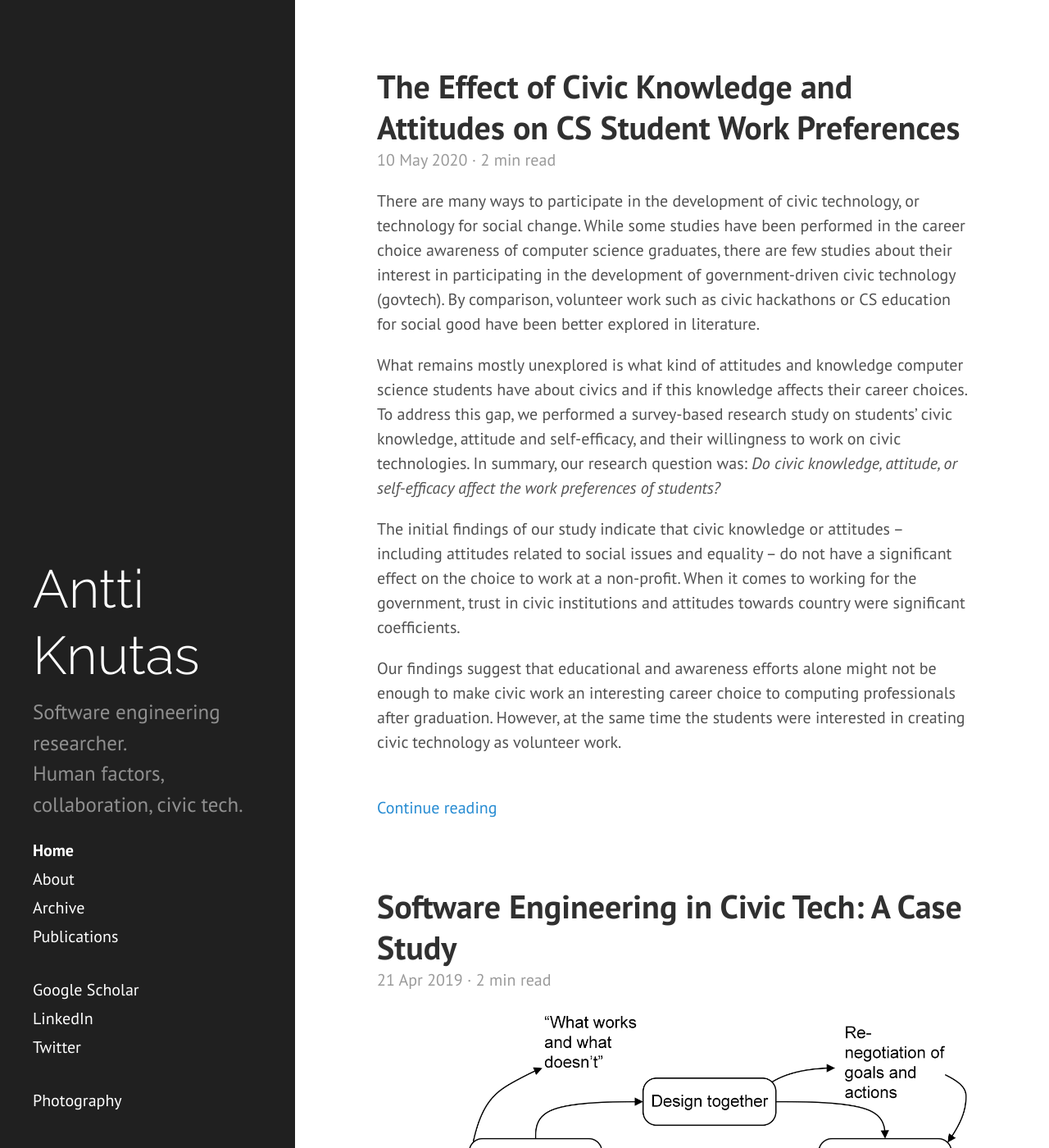
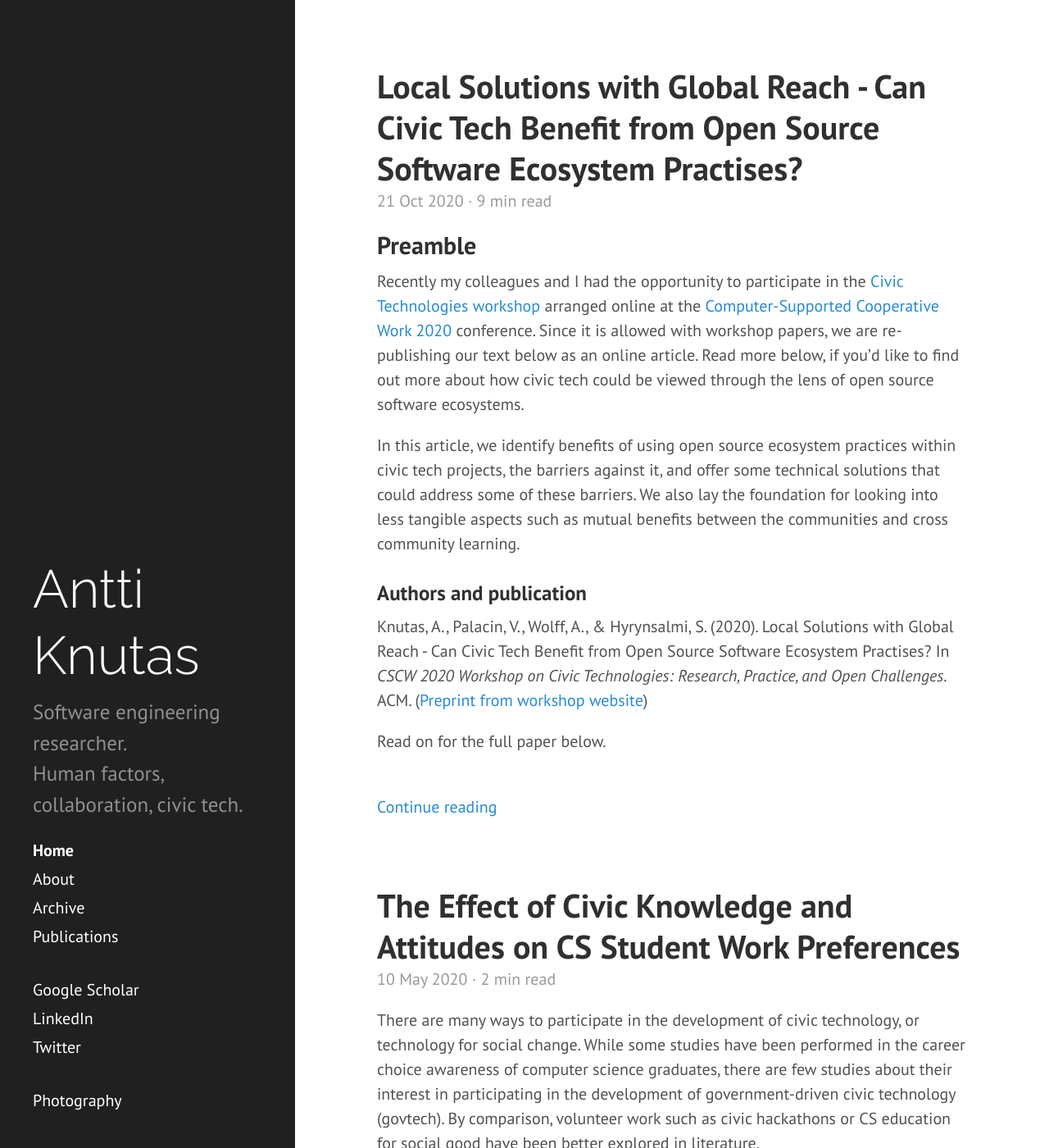
Before and after one commit to aknutas/aknutas.github.io, a Jekyll site: the page built from index.html, in a window 1280 px wide and 1400 px high. Shown: the whole window at 82% size. Built offline with Jekyll 4.4.1, drawn with Linux system fonts in a browser that asks for light colours; the list of posts is cut into pages by our own code; some of the changed lines change nothing that is shown; some of the changed text lies outside the part shown.

Commit message:
New blog article

```diff
--- /dev/null
+++ b/_posts/2020-10-21-civic-ecosystems.md
@@ -0,0 +1,187 @@
+---
+layout: post
+title: 'Local Solutions with Global Reach - Can Civic Tech Benefit from Open Source Software Ecosystem Practises?'
+tags:
+    - civic tech
+    - ecosystems
+published: true
+---
+
+## Preamble
+Recently my colleagues and I had the opportunity to participate in the [Civic Technologies workshop](https://cscwcivictechnologies.wordpress.com/) arranged online at the [Computer-Supported Cooperative Work 2020](https://cscw.acm.org/2020/) conference. Since it is allowed with workshop papers, we are re-publishing our text below as an online article. Read more below, if you'd like to find out more about how civic tech could be viewed through the lens of open source software ecosystems.
+
+In this article, we identify benefits of using open source ecosystem practices within civic tech projects, the barriers against it, and offer some technical solutions that could address some of these barriers. We also lay the foundation for looking into less tangible aspects such as mutual benefits between the communities and cross community learning.
+
+### Authors and publication
+Knutas, A., Palacin, V., Wolff, A., & Hyrynsalmi, S. (2020). Local Solutions with Global Reach - Can Civic Tech Benefit from Open Source Software Ecosystem Practises? In *CSCW 2020 Workshop on Civic Technologies: Research, Practice, and Open Challenges*. ACM. ([Preprint from workshop website](https://cscwcivictechnologies.wordpress.com/papers/))
+
+Read on for the full paper below.
+
+<!--more-->
+
+## *Local Solutions with Global Reach --- Can Civic Tech Benefit from Open Source Software Ecosystem Practises?*
+
+![Figure: One possible view into civic tech ecosystems](/assets/img/2020-10-21-civic-ecosystems.png)
+*Figure: One possible view into civic tech ecosystems, following notation by [^Musil2013]*
+
+### Introduction
+
+Civic technology refers to the diverse ways in which people are using
+technology to influence change in society (Boehner and DiSalvo 2016[^boehner2016];
+Knight Foundation 2013[^KnightFoundation2013]; Steinberg 2014[^Steinberg2014]). There are a variety of creators
+of civic tech, ranging from commercial actors, governments, non-profits,
+volunteer organizations, and loosely organized communities (Sifry,
+Stempeck, and Simpson 2017[^sifry2017civic]). These creators vary in purpose (Saldivar et
+al. 2019) and in how they identify themselves as
+practitioners (Costanza-Chock et al. 2018[^costanza-chock_morethancode_2018]).[^1] What is common in all of
+these projects, is that they address a societal need identified by the
+public, or together with the public. For example, the need to identify
+air pollution, increased transparency, or participatory governance.
+
+Civic tech projects are often partly or fully driven by volunteers, they
+might lack involved technologists, and the people invested in solving
+social issues are not always well resourced. Due to this, it is
+important that software supporting civic technology would be easily
+available and shared by successful civic tech projects. This can be a
+challenge due to the fact that civic tech solutions are created together
+with or bespoke for the community, on the other hand empowering that
+specific community, but at the same time making them more difficult to
+share and customize. Furthermore, making software more adaptable
+requires more effort and resources, and that is rarely the main goal.
+
+Several civic tech groups already consider Free/Libre and open source
+software important, seeing its values to be consistent with the goals of
+equity, justice, transparency, and sharing instead of
+competition (Costanza-Chock et al. 2018; Smith and Martı́n 2020). Despite
+this, poorly resourced projects might turn to commercial or closed
+software, which is easy to take into use, but at the same time lacks
+community accountability and transparency, and might ultimately work at
+cross-purposes with the positive social change the community seeks.
+
+Currently civic tech groups share certain types of resources and
+knowledge, such as best practises and processes for better co-design or
+equability. We propose that examining civic technology projects through
+the lens of open source software ecosystems, could bring additional
+value in the form of thinking of new ways and processes to efficiently
+share software solutions, without losing the values that are central to
+civic tech.
+
+In this position paper, we first briefly review the concept of open
+source software ecosystems, present different artefacts and methods that
+those ecosystems share, and then discuss how those methods could be
+harnessed by civic tech projects in future research.
+
+### Open Source Software Ecosystems
+
+Open source software emerges from a loosely coordinated, unsupervised
+community of volunteering developers and other contributors to address a
+specific need (Franco-Bedoya et al. 2017[^franco2017open]). If an open source software
+community grows, an ecosystem may grow around it.
+
+Open source software ecosystems (OSSECO) have two fundamental factors:
+network of organizations or actors and a common interest in a central
+software technology (Messerschmitt, Szyperski, and others 2005[^messerschmitt2005software]) or a
+shared market for software and services (Jansen, Cusumano, and
+Brinkkemper 2013[^jansen2013software]). OSSECO in turn can be defined as a *"a software
+ecosystem placed in a heterogenous environment, whose boundary is a set
+of niche players and whose keystone player is an open source software
+community around a set of projects in an open-common
+platform"* (Franco-Bedoya et al. 2017, 24[^franco2017open]). A review by Franco et al.
+(Franco-Bedoya et al. 2017[^franco2017open]) lists several characteristics unique to
+OSSECO, which include software distribution paradigms including source
+code and repositories, license schema facilitating the relationship of
+keystone players (OSS community) and niche players (partners, providers,
+adopters), and the OSS community dominating the development rather than
+an individual organization. Example OSSECOs include for instance the
+Debian Linux operating system[^2], or the Jitsi Meet call platform[^3].
+
+What is similar in OSSECOs and civic tech groups is that both have a
+community as the key player. What is dissimilar is that OSSECOs centre
+the software and are formed of a decentralised network that form an
+online community, whereas civic tech centres the problem (rather than
+the solution mechanism, which may or may not entirely be tech related)
+and the community is at least more likely to be primarily physical.
+
+Some examples already exist at the intersection of OESSECO and civic
+tech. For example, it could be argued that for example Luftdaten[^4] is
+both civic tech movement for cleaner air and an open source software
+ecosystem around a citizen sensing platform developing open source
+software for both the platform and diverse measurement devices.
+Luftdaten also provides other open resources, such as an open data
+platform.
+
+### Discussing Opportunities at the Intersection of Civic Tech and Open Source Software Ecosystems
+
+In this section, we present four discussion points on OSSECO practises
+and relate them to civic tech.
+
+-   **Generalizing and sharing common components or services.** Current
+    software engineering practises allow modular architecture and
+    sharing software components through technologies such as
+    micro-architecture design and containerization. This would allow
+    sharing underlying software components without compromising
+    co-designed functionality.
+
+-   **Providing community-controlled deployment options through niche
+    players.** In OSSECOs, niche players can enhance resources by
+    providing a better user experience. For example, various Linux
+    distributions provide a graphical way to install open source
+    software from repositories. The Alphabet company provides an
+    automated way to install open and secure networking software to a
+    server of user's choosing. Better deployment and configuration
+    features would reduce the need for technical expertise, while
+    allowing the community to retain control.
+
+-   **Supporting capacity building and resilient solutions.** Currently
+    most resources and attention to go new tools, despite there being a
+    need for resilient solutions (Costanza-Chock et al. 2018[^costanza-chock_morethancode_2018]). If
+    communities centering on maintenance, upgrades and support were
+    supported better, it would help making more sustainable solutions.
+
+-   **Managing and cultivating the ecosystem.** Many successful civic
+    tech projects acknowledge the community as a central actor and
+    center its needs. Similarly, volunteers and community actors in
+    software development require support. In software ecosystems,
+    OSSECOs try to monitor the ecosystem health and support the
+    ecosystems through diverse methods.
+
+Lastly, we differentiate between the technical aspects that facilitate
+sharing, such as the use of open source practises within civic tech
+communities, and other less tangible methods of sharing. These other
+aspects, such as how open source projects could learn from civic tech's
+equitable design practises or addressing technology biases, are
+important but out of scope in this particular paper. We propose that
+these topics should be addressed in future research.
+
+### References
+
+[^boehner2016]: Boehner, Kirsten, and Carl DiSalvo. 2016. "Data, Design and Civics: An Exploratory Study of Civic Tech." In *Proceedings of the 2016 CHI Conference on Human Factors in Computing Systems*, 2970--81. ACM.
+
+[^costanza-chock_morethancode_2018]: Costanza-Chock, Sasha, Taya Wagoner, Berhan Taye, Caroline Rivas, Chris Schweidler, Georgia Bullen, and the T4SJ Project. 2018. "\#MoreThanCode: Practitioners Reimagine the Landscape of Technology for Justice and Equity." Research Action Design & Open Technology Institute.
+
+[^franco2017open]: Franco-Bedoya, Oscar, David Ameller, Dolors Costal, and Xavier Franch. 2017. "Open Source Software Ecosystems: A Systematic Mapping." *Information and Software Technology* 91: 160--85.
+
+[^jansen2013software]: Jansen, Slinger, Michael A Cusumano, and Sjaak Brinkkemper. 2013. *Software Ecosystems: Analyzing and Managing Business Networks in the Software Industry*. Edward Elgar Publishing.
+
+[^KnightFoundation2013]: Knight Foundation. 2013. "The Emergence of Civic Tech : Investments in a Growing Field" <http://www.knightfoundation.org/media/uploads/publication_pdfs/knight-civic-tech.pdf>.
+
+[^messerschmitt2005software]: Messerschmitt, David G, Clemens Szyperski, and others. 2005. "Software Ecosystem: Understanding an Indispensable Technology and Industry." *MIT Press Books* 1.
+
+[^saldivar2019civic]: Saldivar, Jorge, Cristhian Parra, Marcelo Alcaraz, Rebeca Arteta, and Luca Cernuzzi. 2019. "Civic Technology for Social Innovation." *Computer Supported Cooperative Work (CSCW)* 28 (1-2): 169--207.
+
+[^sifry2017civic]: Sifry, Micah, Matt Stempeck, and Erin Simpson. 2017. "Civic Tech Field Guide." <https://Civictech.guide*>
+
+[^smith2020going]: Smith, Adrian, and Pedro Prieto Martı́n. 2020. "Going Beyond the Smart City? Implementing Technopolitical Platforms for Urban Democracy in Madrid and Barcelona." *Journal of Urban Technology*, 1--20.
+
+[^Steinberg2014]: Steinberg, Tom. 2014. "'Civic Tech' Has Won the Name-Game. But What Does It Mean?" <https://www.mysociety.org/2014/09/08/civic-tech-has-won-the-name-game-but-what-does-it-mean/>.
+
+[^Musil2013]: Juergen Musil, Angelika Musil, and Stefan Biffl. 2013. Elements of software ecosystem early-stage design for collective intelligence systems. In Proceedings of the 2013 International Workshop on Ecosystem Architectures (WEA 2013). Association for Computing Machinery, New York, NY, USA, 21–25. DOI: <https://doi.org/10.1145/2501585.2501590>
+
+[^1]: Terms that the groups identify as include free software, digital
+    literacy, community technology, and inclusive design.
+
+[^2]: https://www.debian.org
+
+[^3]: https://jitsi.org/jitsi-meet
+
+[^4]: https://luftdaten.info/
--- a/publications.md
+++ b/publications.md
@@ -6,11 +6,15 @@ title: Publications
 Find a partial list of my academic publications below, sorted by areas of interest. Preprint PDFs are linked where available for your convenience.
 
 #### Civic Tech
-Knutas, A., & Petersen, A. (2019). The Effect of Civic Knowledge and Attitudes on CS Student Work Preferences. In *Proceedings of the 19th Koli Calling International Conference on Computing Education Research (Koli Calling ’19)*. Association for Computing Machinery, New York, NY, USA, Article 37, 1–2. ([ACM](https://doi.org/10.1145/3364510.3366159) | [Preprint from arXiv](https://arxiv.org/abs/2001.11810))
+Knutas, A., Palacin, V., Wolff, A., & Hyrynsalmi, S. (2020). Local Solutions with Global Reach - Can Civic Tech Benefit from Open Source Software Ecosystem Practises? In *CSCW 2020 Workshop on Civic Technologies: Research, Practice, and Open Challenges*. ACM. ([Preprint from workshop website](https://cscwcivictechnologies.wordpress.com/papers/))
+
+Knutas, A., & Petersen, A. (2019). The Effect of Civic Knowledge and Attitudes on CS Student Work Preferences. In *Proceedings of the 19th Koli Calling International Conference on Computing Education Research (Koli Calling ’19)*. Association for Computing Machinery, New York, NY, USA, Article 37, 1–2. ([ACM](https://doi.org/10.1145/3364510.3366159) \| [Preprint from arXiv](https://arxiv.org/abs/2001.11810))
 
 Knutas, A., Palacin, V., Maccani, G., & Helfert, M. (2019). Software Engineering in Civic Tech: A Case Study about Code for Ireland. In *Proceedings of the 41st International Conference on Software Engineering*. ([ACM](https://dl.acm.org/doi/10.1109/ICSE-SEIS.2019.14) \| [Preprint from arXiv](https://arxiv.org/abs/1904.04104))
 
 Palacin-Silva, M. V., Knutas, A., Ferrario, M. A., Porras, J., Ikonen, J., & Chea, C. (2018). The Role of Gamification in Participatory Environmental Sensing: A Study In the Wild. In *Proceedings of the 2018 CHI Conference on Human Factors in Computing Systems*. ACM. ([ACM](https://doi.org/10.1145/3173574.3173795) \| [Preprint from LUTPub](http://urn.fi/URN:NBN:fi-fe201902185282))
+<br/>
+<br/>
 
 #### Gamification
 Knutas, A., van Roy, R., Hynninen, T., Granato, M., Kasurinen, J., & Ikonen, J. (2019). A process for designing algorithm-based personalized gamification. *Multimedia Tools and Applications*, 1-20. ([SpringerLink](https://doi.org/10.1007/s11042-018-6913-5) open access)
@@ -43,6 +47,8 @@ Ikonen, J., Knutas, A., Hämäläinen, H., Ihonen, M., Porras, J., & Kallonen, T
 <br/>
 
 #### Computer-Supported Collaborative Learning and Software Engineering Education
+Hujala, M., Knutas, A., Hynninen, T., & Arminen, H. (2020). Improving the quality of teaching by utilising written student feedback: A streamlined process. *Computers & Education*, 157, 103965. ([ScienceDirect](https://doi.org/10.1016/j.compedu.2020.103965) \| [Postprint from LUTPub](https://lutpub.lut.fi/handle/10024/161464))
+
 Porras, J., Knutas, A., Ikonen, J., Happonen, A., Khakurel, J., & Herala, A. (2019). Code camps and hackathons in education - literature review and lessons learned. In *Proceedings of the 52nd Hawaii International Conference on System Sciences*. ([ScholarSpace](http://hdl.handle.net/10125/60213) open access)
 
 Herala, A., Knutas, A., Vanhala, E., & Kasurinen, J. (2017). Experiences from Video Lectures in Software Engineering Education. *International Journal of Modern Education and Computer Science (IJMECS)*, 9(5), 17. DOI: 10.5815/ijmecs.2017.05.03 ([MECS](https://dx.doi.org/10.5815/ijmecs.2017.05.03) open access)
```
Also changed, not shown: assets/img/2020-10-21-civic-ecosystems.png (added).
